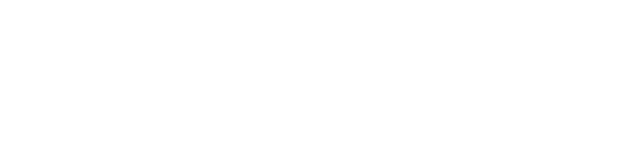
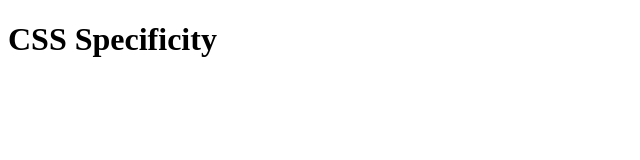
Before and after one commit to Nick444-del/Web-Development-with-Code-with-Harry, a plain HTML site: page index.html in a window 1280 px wide. Shown: the whole page, without its empty margins (0-640 px from the left). Drawn offline with Linux system fonts and the light colour scheme.

Commit message:
new progress

```diff
--- a/index.html
+++ b/index.html
@@ -4,8 +4,15 @@
     <meta charset="UTF-8">
     <meta name="viewport" content="width=device-width, initial-scale=1.0">
     <title>Document</title>
+    <style>
+        h1{
+            h1: red;
+        }
+    </style>
 </head>
 <body>
-
+    <div>
+        <h1>CSS Specificity</h1>
+    </div>
 </body>
 </html>
```
